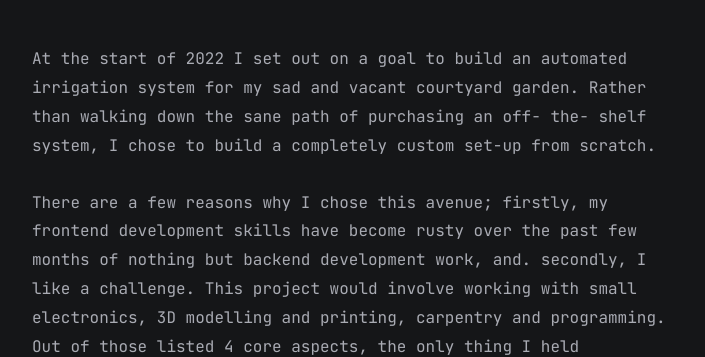
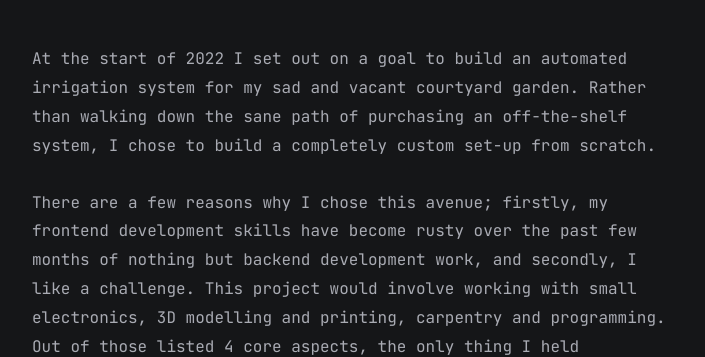
Before and after one commit to josephgarner/josephgarner.github.io, a Jekyll site: the page built from all_collections/_posts/2022-05-13-the-needlessly-complex.md, in a window 1280 px wide and 900 px high, scrolled down 260 px. Shown: the part 212-569 px from the top of the window, without its empty margins (283-988 px from the left). Built offline with Jekyll 4.4.1, drawn with Linux system fonts in a browser that asks for light colours; some of the changed text lies outside the part shown.

```diff
--- a/all_collections/_posts/2022-05-13-the-needlessly-complex.md
+++ b/all_collections/_posts/2022-05-13-the-needlessly-complex.md
@@ -5,9 +5,9 @@ date: 2022-05-13
 categories: ["Kotlin", "React", "DIY", "Electronics", "Irrigation Project"]
 ---
 
-At the start of 2022 I set out on a goal to build an automated irrigation system for my sad and vacant courtyard garden. Rather than walking down the sane path of purchasing an off- the- shelf system, I chose to build a completely custom set-up from scratch.
+At the start of 2022 I set out on a goal to build an automated irrigation system for my sad and vacant courtyard garden. Rather than walking down the sane path of purchasing an off-the-shelf system, I chose to build a completely custom set-up from scratch.
 
-There are a few reasons why I chose this avenue; firstly, my frontend development skills have become rusty over the past few months of nothing but backend development work, and. secondly, I like a challenge. This project would involve working with small electronics, 3D modelling and printing, carpentry and programming. Out of those listed 4 core aspects, the only thing I held experience in was programming. So I had a lot to learn. The final reason I chose this project was privacy. So many of our devices have tracking systems in them in one way or another, and although I probably shouldn’t care if a third party can track when I water my plants, I do.
+There are a few reasons why I chose this avenue; firstly, my frontend development skills have become rusty over the past few months of nothing but backend development work, and secondly, I like a challenge. This project would involve working with small electronics, 3D modelling and printing, carpentry and programming. Out of those listed 4 core aspects, the only thing I held experience in was programming. So I had a lot to learn. The final reason I chose this project was privacy. So many of our devices have tracking systems in them in one way or another, and although I probably shouldn’t care if a third party can track when I water my plants, I do.
 
 #### The Plan
 At the start I was a little ambitious, below is a list of all the key factors.
```
Also changed, not shown: 1 other file.
